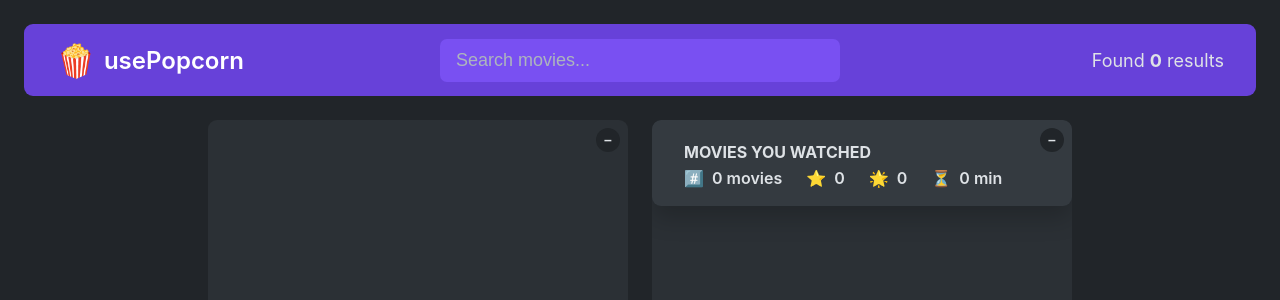
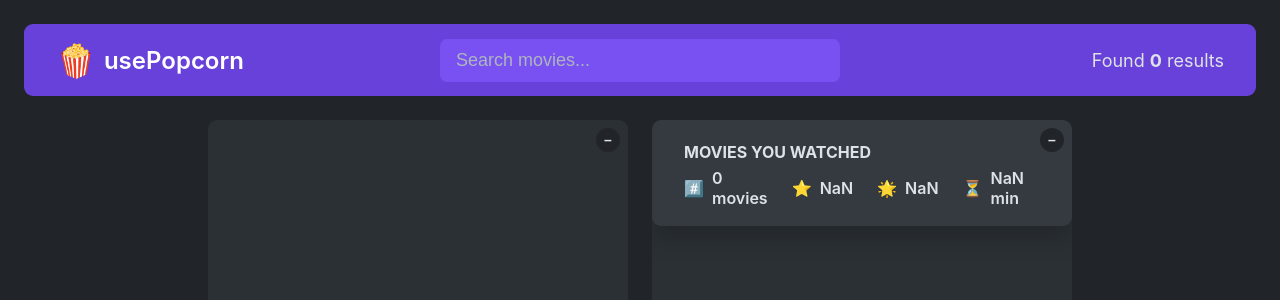
Before and after one commit to FernandoAvellar/usepopcorn, a React (Vite) app: page / in a window 1280 px wide. Shown: the top 300 px of the page. Built offline with nearby package versions, Linux system fonts and the light colour scheme.

Commit message:
Correct average function to not accept NaN

```diff
--- a/src/App.jsx
+++ b/src/App.jsx
@@ -1,8 +1,10 @@
 import { useEffect, useState } from 'react';
 import StarRating from './StarRating';
 
-const average = (arr) =>
-  arr.reduce((acc, cur, i, arr) => acc + cur / arr.length, 0);
+const average = (arr) => {
+  const validValues = arr.filter((value) => !isNaN(value));
+  return validValues.reduce((acc, cur) => acc + cur, 0) / validValues.length;
+};
 
 const OMDB_API_KEY = '91a2b660';
 
@@ -93,19 +95,6 @@ export default function App() {
         </Box>
       </Main>
     </>
-  );
-}
-
-function Loader() {
-  return <p className="loader">Loading...</p>;
-}
-
-function ErrorMessage({ message }) {
-  return (
-    <p className="error">
-      <span>⛔</span>
-      {message}
-    </p>
   );
 }
 
@@ -351,3 +340,16 @@ function WatchedMovie({ movie, onDelete }) {
     </li>
   );
 }
+
+function Loader() {
+  return <p className="loader">Loading...</p>;
+}
+
+function ErrorMessage({ message }) {
+  return (
+    <p className="error">
+      <span>⛔</span>
+      {message}
+    </p>
+  );
+}
```
